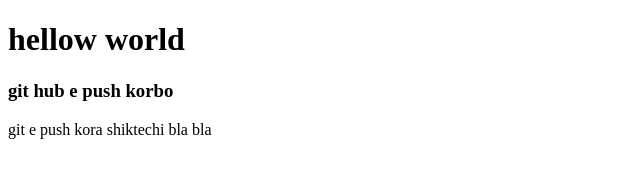
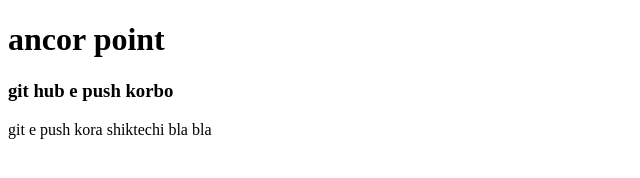
Before and after one commit to learnwithancor/class-repo, a plain HTML site: page index.html in a window 1280 px wide. Shown: the whole page, without its empty margins (0-640 px from the left). Drawn offline with Linux system fonts and the light colour scheme.

Commit message:
commited again

```diff
--- a/index.html
+++ b/index.html
@@ -9,7 +9,7 @@
 </head>
 
 <body>
-    <h1>hellow world</h1>
+    <h1>ancor point</h1>
     <h3>git hub e push korbo</h3>
     <p>git e push kora shiktechi bla bla</p>
 </body>
```
